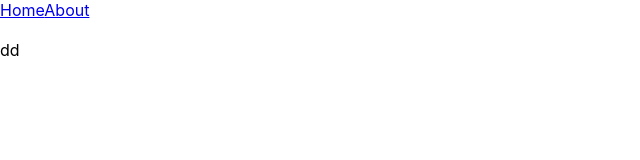
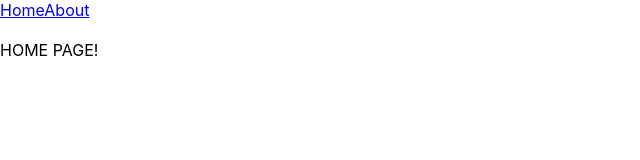
Before and after one commit to GyeonghwanMa/react-project, a React (Create React App) app: page / in a window 1280 px wide. Shown: the top 160 px of the page, without its empty margins (0-640 px from the left). Built offline with nearby package versions, Linux system fonts and the light colour scheme.

Commit message:
gql폴더 생성

```diff
--- a/src/pages/Home.tsx
+++ b/src/pages/Home.tsx
@@ -6,7 +6,7 @@ import React from "react";
 function Home() {
   return (
     <div>
-    dd
+      HOME PAGE!
     </div>
   );
 }
```
Also changed, not shown: src/gql/home.gql.ts (added, +16 -0 lines).
